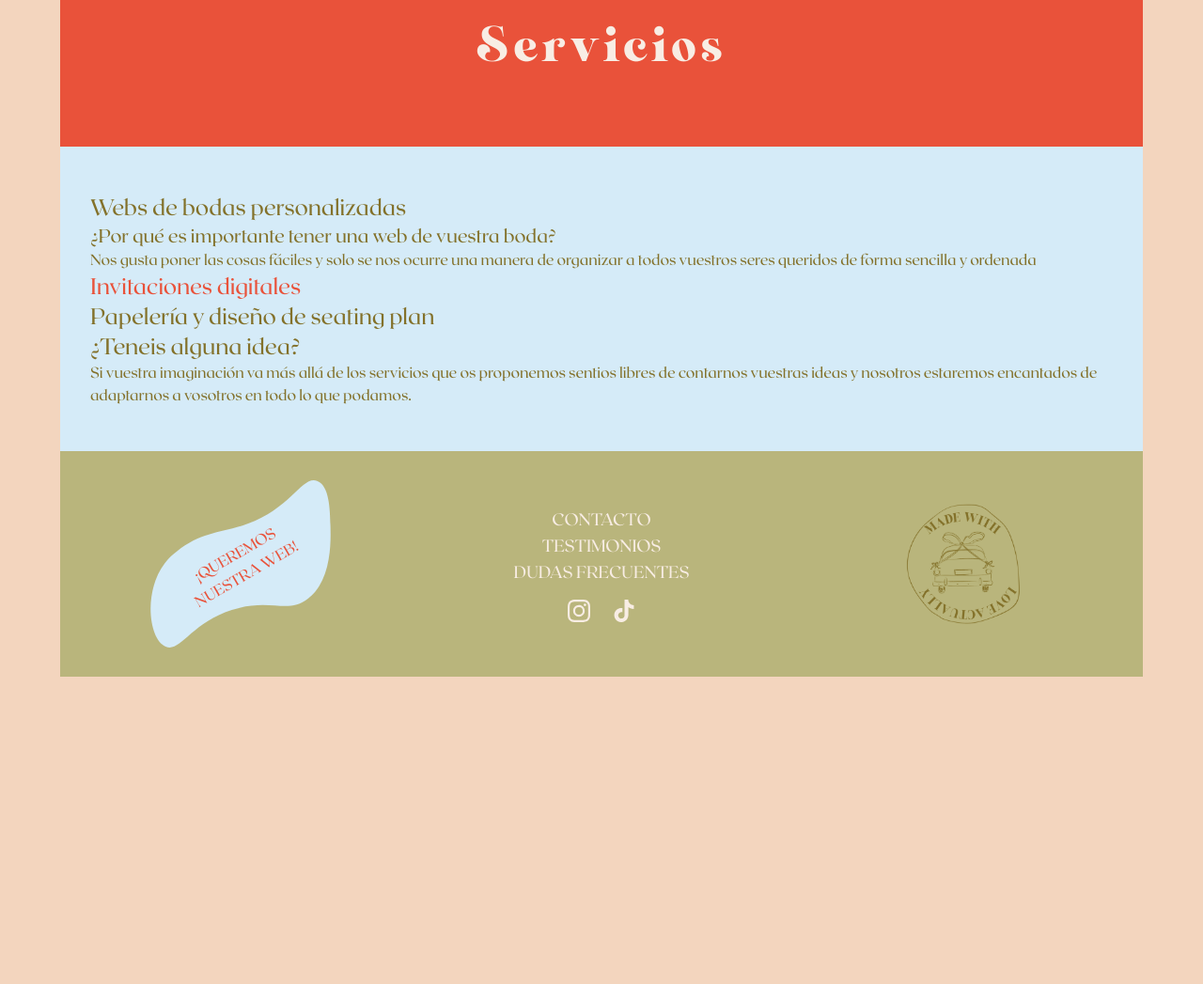
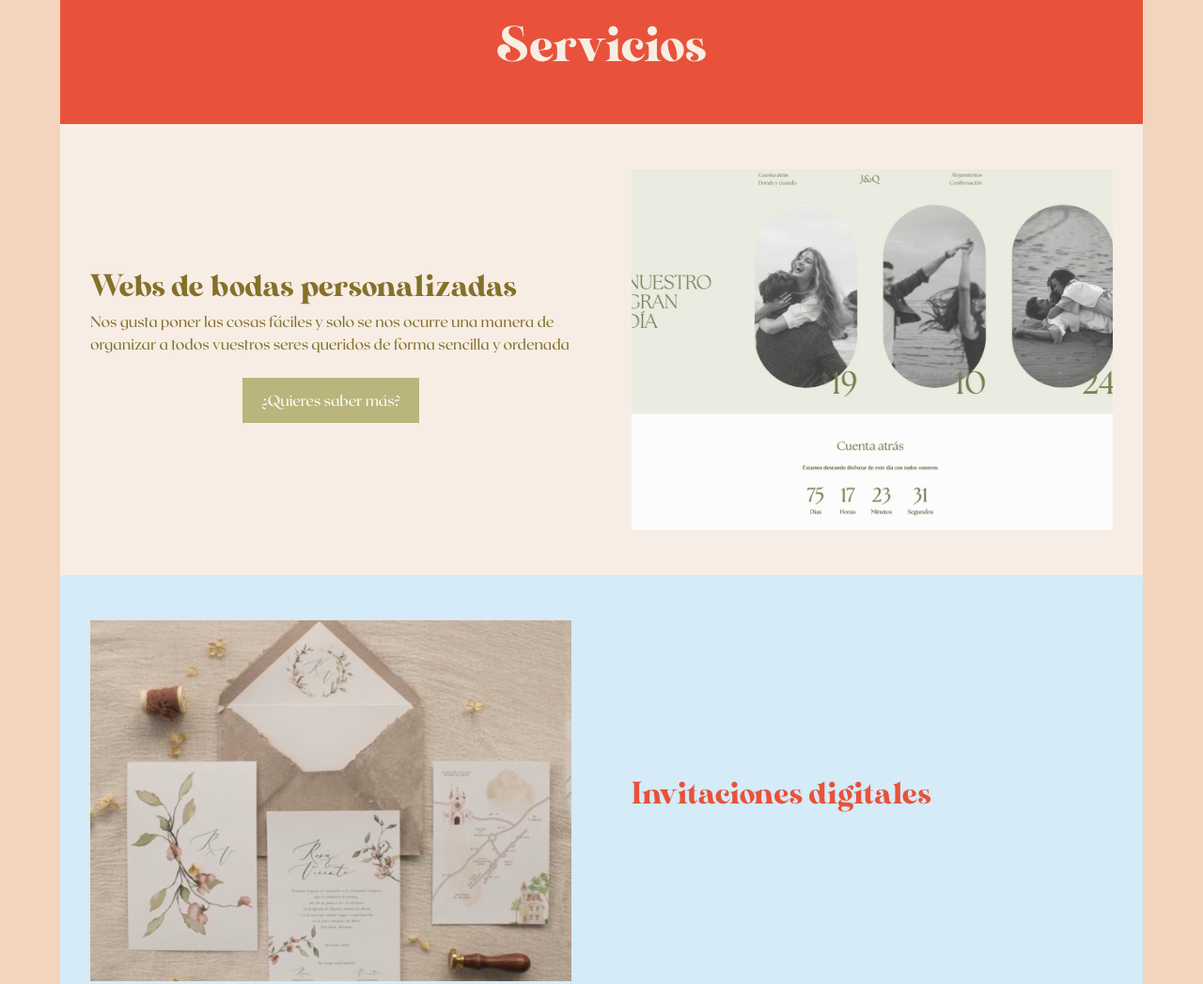
Before and after one commit to soyjaimefm/loveActually-web, an Astro site: page /servicios in a window 1280 px wide. Shown: the part 140-1187 px from the top of the page at 94% size. Before the commit the page ends 860 px from the top, so only its background shows below. Built offline with nearby package versions, Linux system fonts and the light colour scheme; Astro itself is replaced by a stand-in of ours.

Commit message:
New content in services page

```diff
--- a/src/components/ui/LaH1.astro
+++ b/src/components/ui/LaH1.astro
@@ -4,4 +4,4 @@ interface Props {
 }
 ---
 
-<h1 class={`text-3xl ${Astro.props.class}`}><slot/></h1>
+<h1 class={`text-5xl ${Astro.props.class}`}><slot/></h1>
--- a/src/components/ui/LaH2.astro
+++ b/src/components/ui/LaH2.astro
@@ -4,4 +4,4 @@ interface Props {
 }
 ---
 
-<h2 class={`text-2xl ${Astro.props.class}`}><slot/></h2>
+<h2 class={`text-3xl ${Astro.props.class}`}><slot/></h2>
--- a/src/components/ui/LaH3.astro
+++ b/src/components/ui/LaH3.astro
@@ -4,4 +4,4 @@ interface Props {
 }
 ---
 
-<h3 class={`text-xl ${Astro.props.class}`}><slot/></h3>
+<h3 class={`text-2xl ${Astro.props.class}`}><slot/></h3>
--- a/src/layouts/Layout.astro
+++ b/src/layouts/Layout.astro
@@ -31,6 +31,10 @@ const { title, description } = Astro.props;
     font-family: "RoxboroughCF", system-ui, sans-serif;
   }
 
+  h1,h2,h3,h4 {
+    font-family: AlNevrada;
+  }
+
   @font-face {
     font-family: "AlNevrada";
     src: url("/fonts/AL_Nevrada.ttf") format("truetype");
--- a/src/pages/servicios.astro
+++ b/src/pages/servicios.astro
@@ -1,7 +1,8 @@
 ---
 import Layout from "../layouts/Layout.astro";
-import LaH2 from "../components/ui/LaH2.astro"
+import LaH2 from "../components/ui/LaH2.astro";
 import LaH3 from "../components/ui/LaH3.astro";
+import LaH1 from "../components/ui/LaH1.astro";
 ---
 
 <Layout
@@ -10,26 +11,87 @@ import LaH3 from "../components/ui/LaH3.astro";
 >
   <main class="bg-laBackground">
     <section class="max-w-6xl bg-laRed container mx-auto py-12 px-8">
-      <h1
-        class="mb-6 text-3xl leading-normal tracking-widest text-center text-laBeige md:text-4xl lg:text-5xl font-alNevrada"
+      <LaH1 class="text-center text-laBeige font-alNevrada">Servicios</LaH1>
+    </section>
+
+    <section class="max-w-6xl bg-laBeige container mx-auto py-12 px-8">
+      <div
+        class="grid grid-cols-1 items-center gap-y-6 md:grid-cols-2 md:gap-16"
       >
-        Servicios
-      </h1>
+        <div>
+          <LaH2>Webs de bodas personalizadas</LaH2>
+          <p>
+            Nos gusta poner las cosas fáciles y solo se nos ocurre una manera de
+            organizar a todos vuestros seres queridos de forma sencilla y
+            ordenada
+          </p>
+          <div class="mt-6 flex justify-center">
+            <a
+              class="inline-block w-full bg-laSoftGreen px-5 py-3 font-medium text-white sm:w-auto"
+              href="/contacto"
+            >
+              ¿Quieres saber más?
+            </a>
+          </div>
+        </div>
+        <div>
+          <img
+            src="/web-boda-personalizada.jpeg"
+            alt=""
+            class="object-cover aspect-[4/3]"
+          />
+        </div>
+      </div>
     </section>
     <section class="max-w-6xl bg-laSoftBlue container mx-auto py-12 px-8">
-      <LaH2>Webs de bodas personalizadas</LaH2>
-      <p></p>
-      <LaH3>¿Por qué es importante tener una web de vuestra boda?</LaH3>
-      <p>Nos gusta poner las cosas fáciles y solo se nos ocurre una manera de organizar a todos vuestros seres queridos de forma sencilla y ordenada</p>
+      <div
+        class="grid grid-cols-1 items-center gap-y-6 md:grid-cols-2 md:gap-16"
+      >
+        <div>
+          <img
+            src="/invitaciones-digitales.jpeg"
+            alt=""
+            class="object-cover aspect-[4/3]"
+          />
+        </div>
+        <div>
+          <LaH2 class="text-laRed">Invitaciones digitales</LaH2>
+        </div>
+      </div>
+    </section>
 
+    <section class="max-w-6xl bg-laBeige container mx-auto py-12 px-8">
+      <div
+        class="grid grid-cols-1 items-center gap-y-6 md:grid-cols-2 md:gap-16"
+      >
+        <div>
+          <LaH2>Papelería y diseño de seating plan</LaH2>
+        </div>
+        <div>
+          <img
+            src="/papeleria-seating-plan.jpeg"
+            alt=""
+            class="object-cover aspect-[4/3]"
+          />
+        </div>
+      </div>
+    </section>
 
-
-      <LaH2 class="text-laRed">Invitaciones digitales</LaH2>
-
-      <LaH2>Papelería y diseño de seating plan</LaH2>
-
-      <LaH2>¿Teneis alguna idea?</LaH2>
-      <p>Si vuestra imaginación va más allá de los servicios que os proponemos sentios libres de contarnos vuestras ideas y nosotros estaremos encantados de adaptarnos a vosotros en todo lo que podamos.</p>
+    <section class="max-w-6xl bg-laOrange container mx-auto py-12 px-8">
+      <LaH2 class="text-laBeige">¿Teneis alguna idea?</LaH2>
+      <p class="text-laBeige">
+        Si vuestra imaginación va más allá de los servicios que os proponemos
+        sentios libres de contarnos vuestras ideas y nosotros estaremos
+        encantados de adaptarnos a vosotros en todo lo que podamos.
+      </p>
+      <div class="mt-6 flex justify-center">
+        <a
+          class="inline-block w-full bg-laBeige px-5 py-3 font-medium text-laGreen sm:w-auto"
+          href="/contacto"
+        >
+          ¡Cuéntanos! Estamos deseando conocer tus ideas
+        </a>
+      </div>
     </section>
   </main>
 </Layout>
```
Also changed, not shown: public/invitaciones-digitales.jpeg (added), public/papeleria-seating-plan.jpeg (added), public/web-boda-personalizada.jpeg (added).
